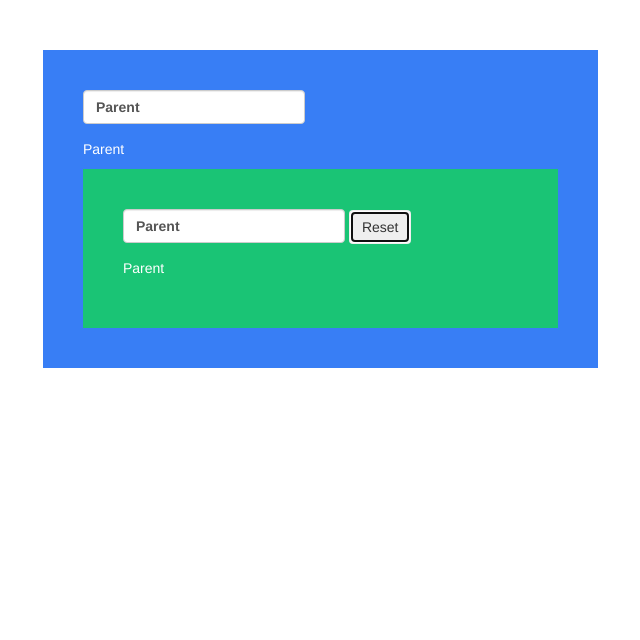
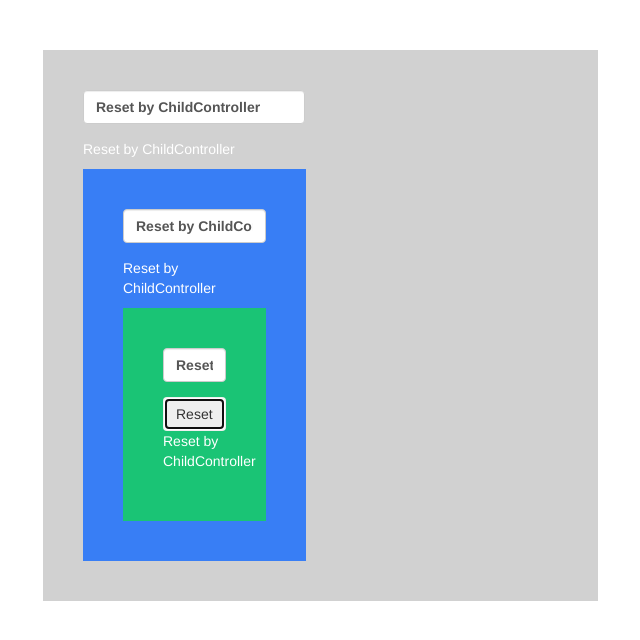
Before and after one commit to GMDIV/angular-scope-excercise, a plain HTML site: page index.html in a window 1280 px wide. Both pictures are taken after a click on the button "Reset". Shown: the whole page, without its empty margins (27-667 px from the left). Drawn offline with Linux system fonts and the light colour scheme.

Commit message:
Added a rootScope, changed reset button to rootScope, and added comments.

```diff
--- a/index.html
+++ b/index.html
@@ -16,6 +16,15 @@
 
 	<div class="row" >
 		<div class="col-md-6" >
+			<div class="root">
+				<label >
+					<input type="text"
+					       ng-model="name" />
+				</label >
+				<p >{{name}}</p >
+
+				<div class="row" >
+					<div class="col-md-6" >
 						<div class="parent"
 						     ng-controller="ParentController" >
 							<label >
@@ -26,15 +35,22 @@
 
 							<div class="child"
 								 ng-controller="ChildController">
+
 								<label>
 									<input type="text" ng-model="name">
 								</label>
 								<button class="btn" ng-click="reset()">Reset</button>
 								<p>{{name}}</p>
 							</div>
+
 						</div >
 					</div >
 				</div >
+
+			</div >
+		</div >
+	</div >
+
 </div >
 
 
--- a/index.js
+++ b/index.js
@@ -6,16 +6,26 @@ var app = angular.module('scope-practice', []);
 //However, if you change the input in the ChildController, it will of course not affect the ParentController.
 //But, later changing the input in the ParentController will no longer affect the ChildController.
 //They have the same variable names, so once the child is given a different name, it no longer looks up to the parent.
+//Think of it like Object.create().
 
 
-app.controller('ParentController', function ($scope) {
-	$scope.name = "Parent";
+app.controller('ParentController', function ($scope, $rootScope) {
+	// $scope.name = "ParentController Default";
 
-	$scope.reset = function () { //Resets the name of the parent controller's scope.name
-		$scope.name = "Parent";
-	};//location - inside child controller area
+	// //Resets the name of the parent controller's scope.name
+	// $scope.reset = function () {
+	// 	$scope.name = "ParentController has been reset";
+	// };
+	// //location - inside child controller area
 
 });
 
-app.controller('ChildController', function ($scope) {
+app.controller('ChildController', function ($scope, $rootScope) {
+
+	//This function make makes the button in ChildController set to rootScope as opposed to ParentController
+	//When this is clicked, it changes every input entry globally. Though still, if the ChildController or
+	//ParentController's entry was changed, then they will have variables of the same name as the rootScope and not change.
+	$scope.reset = function () {
+		$rootScope.name = "Reset by ChildController";
+	};
 });
```
Lines whose indentation alone changed are shown as unchanged.
